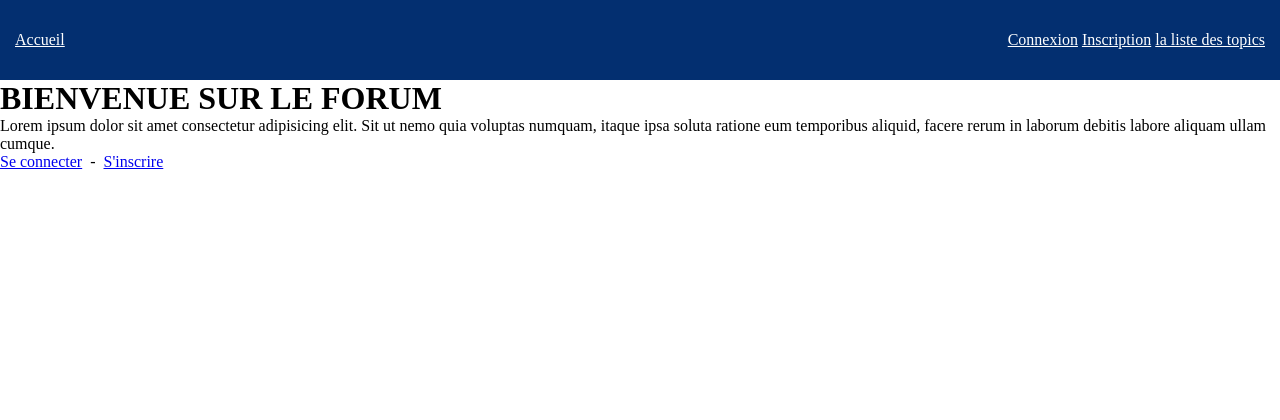
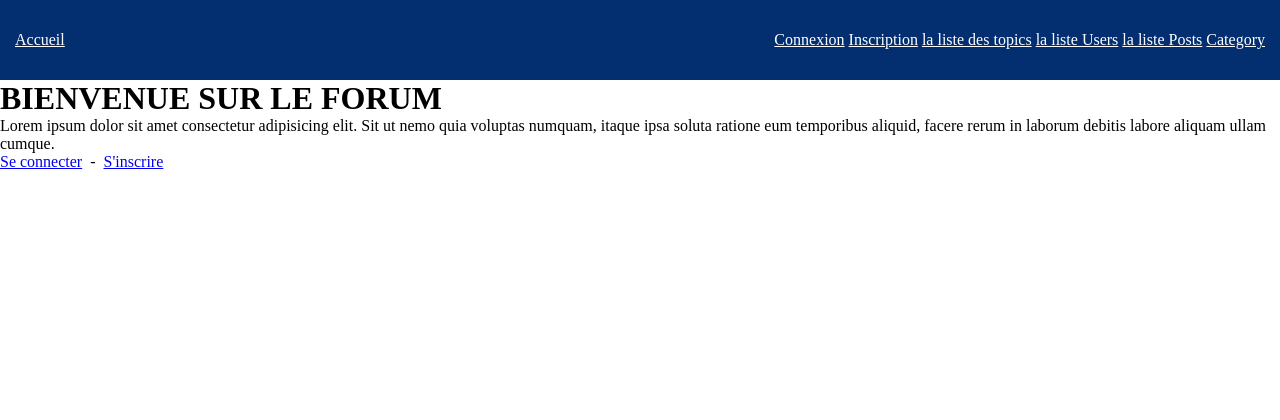
Before and after one commit to Lunamorgendorffer/Forum, a PHP site: page / in a window 1280 px wide. Shown: the top 420 px of the page. Run offline with PHP 8.4, Linux system fonts and the light colour scheme; some libraries are stand-ins or nearby versions.

Commit message:
liens des lists

```diff
--- a/view/layout.php
+++ b/view/layout.php
@@ -6,7 +6,7 @@
     <meta http-equiv="X-UA-Compatible" content="ie=edge">
     <script src="https://cdn.tiny.cloud/1/zg3mwraazn1b2ezih16je1tc6z7gwp5yd4pod06ae5uai8pa/tinymce/5/tinymce.min.js" referrerpolicy="origin"></script>
     <link rel="stylesheet" href="https://cdnjs.cloudflare.com/ajax/libs/font-awesome/5.13.0/css/all.min.css" integrity="sha256-h20CPZ0QyXlBuAw7A+KluUYx/3pK+c7lYEpqLTlxjYQ=" crossorigin="anonymous" />
-    <link rel="stylesheet" href="<?= PUBLIC_DIR ?>/css/style.css">
+    <link rel="stylesheet" href="public/css/style.css">
     <title>FORUM</title>
 </head>
 <body>
@@ -43,6 +43,9 @@
                             <a href="./view/security/login.php">Connexion</a>
                             <a href="/security/register.html">Inscription</a>
                             <a href="index.php?ctrl=forum&action=listTopics">la liste des topics</a>
+                            <a href="index.php?ctrl=forum&action=listUsers">la liste Users</a>
+                            <a href="index.php?ctrl=forum&action=listPosts">la liste Posts</a>
+                            <a href="index.php?ctrl=forum&action=listCategory">Category</a>
                         <?php
                         }
 
```
